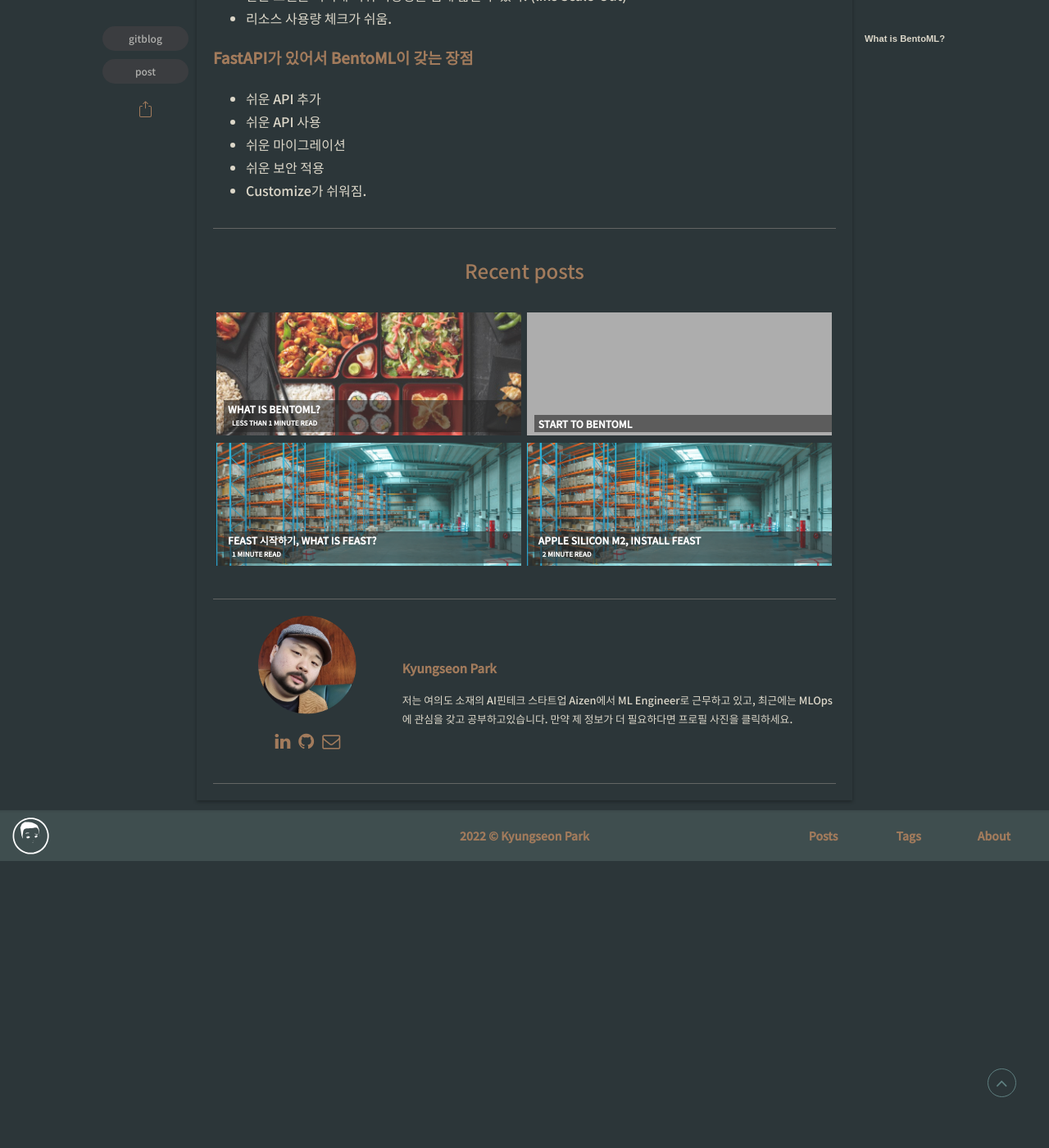
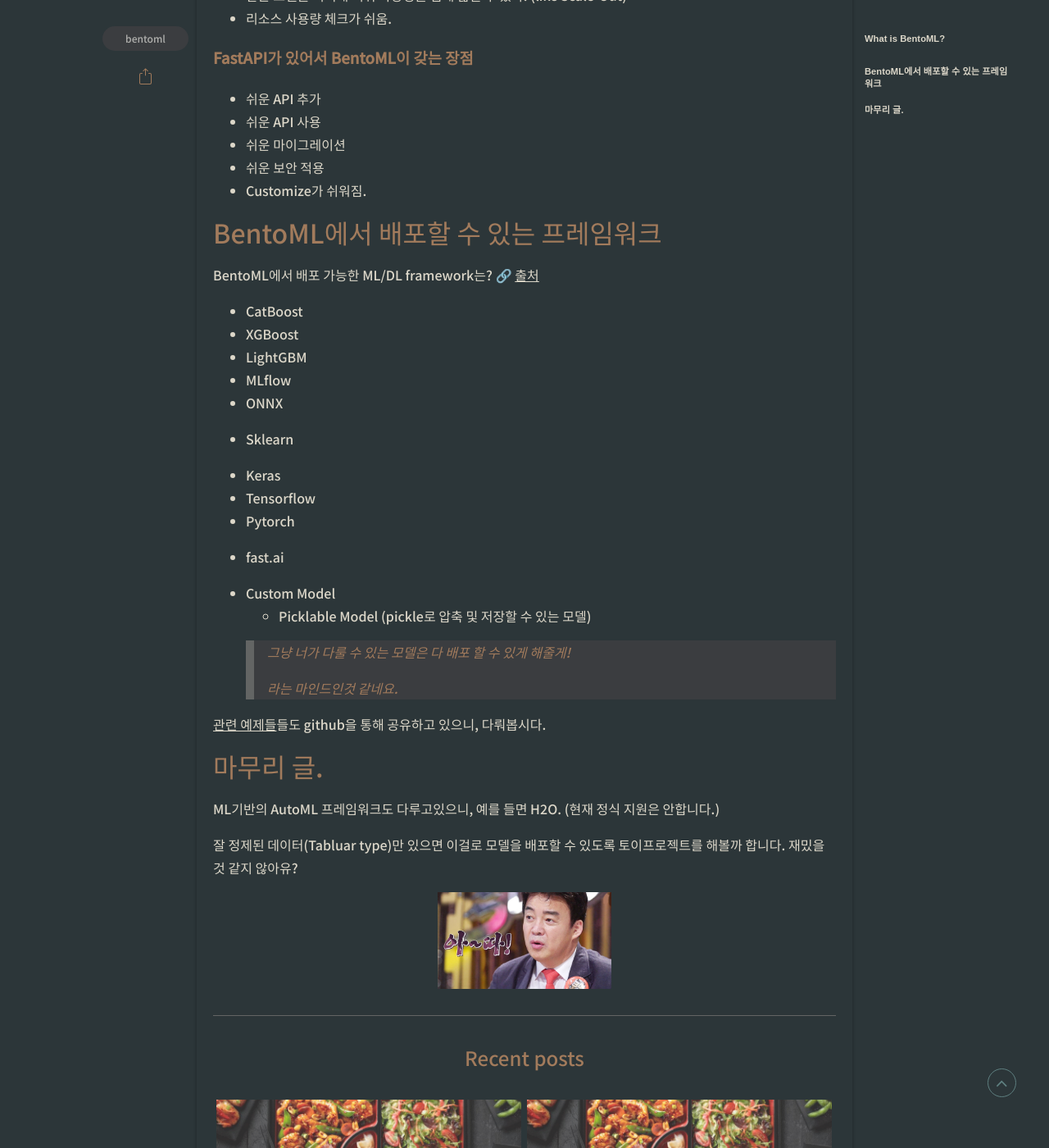
Before and after one commit to kyungseonpark/kyungseonpark.github.io, a Jekyll site: the page built from _posts/2022-08-09-what-is-bentoml.md, in a window 1280 px wide and 1400 px high, scrolled down 1753 px. Shown: the whole window at 82% size. Built offline with Jekyll 4.4.1, drawn with Linux system fonts in a browser that asks for light colours; comment, search, counter and statistics services are not loaded; before the commit the page ends 2803 px from its top, so only the background shows below that; some of the changed text lies outside the part shown; grey boxes are pictures that could not be loaded.

Commit message:
[post] start to bentoml: TBA

````diff
--- a/_posts/2022-08-01-how-to-blog-posting.markdown
+++ b/_posts/2022-08-01-how-to-blog-posting.markdown
@@ -6,7 +6,7 @@ title: GitBlog 포스팅 Tips
 date: 2022-08-01 12:29:12 -0600
 description: post git-Blog
 img: posts/cover/typing_man.jpg
-tags: [gitblog, post]
+tags: [gitblog]
 author: Kyungseon Park
 github: kyungseonpark
 toc: yes
--- a/_posts/2022-08-09-start-to-bentoml.md
+++ b/_posts/2022-08-09-start-to-bentoml.md
@@ -1,4 +1,32 @@
-## BentoML 설치
+---
+layout: post
+read_time: true
+show_date: true
+title: BentoML 예제로 다뤄보기.
+date: 2022-08-08 12:29:12 -0600
+description: BentoML tutorial
+img: posts/cover/bento.jpg
+tags: [bentoml]
+author: Kyungseon Park
+github: kyungseonpark
+toc: yes
+---
+
+# 이글의 목적
+
+🔗 https://docs.bentoml.org/en/latest/tutorial.html
+
+튜토리얼도 굉장히 쉽게 구성되어 있어서...이 글이 필요할까 싶어요.
+
+그래도 나도 정리할겸. 내가 다뤄본 경험도 넣을겸. 써볼까합니다.
+
+튜토리얼로도 충분히 이해가 될만한 수준이라면 보지마요 부끄러워요.
+
+sklearn에서 제공하는 <a href="https://scikit-learn.org/stable/modules/generated/sklearn.datasets.load_breast_cancer.html#sklearn.datasets.load_breast_cancer">breast_cancer</a>를 이용하여 Batch Prediction(여러 Row를 한방에 예측해줭.)을 제공하는 API를 만들어 볼거에요.
+
+
+
+# BentoML 설치
 
 2022년 8월 9일 기준 1.0.3 버전이 배포되어있습니다.
 
@@ -7,4 +35,34 @@ pip install --upgrade pip
 pip install bentoml
 ```
 
-로 설치해주세요.
+로 설치해봅시다.
+
+
+
+# 모델 학습하기
+
+xgboost로 심장병(Breast Cancer) 이진분류모델(Binary Classification Model) 생성하기
+
+```python
+# BentoML 가져와
+import bentoml
+
+from xgboost as xgb
+# Toy Dataset 가져와
+from sklearn import datasets
+
+# Breast Cancer 데이터셋 가져오기.
+breast_cancer = datasets.load_breast_cancer()
+X, y = breast_cancer.data, breast_cancer.target
+```
+
+```python
+# 학습된 xgb 모델 만들기.
+xgb_clf = xgb.DMatrix(X, label=y)
+param = {"max_depth": 3, "eta": 0.3, "objective": "multi:softprob", "num_class": 2}
+fitted_clf = xgb.train(param, xgb_clf)
+```
+
+
+
+TBA
--- a/_posts/2022-08-09-what-is-bentoml.md
+++ b/_posts/2022-08-09-what-is-bentoml.md
@@ -6,7 +6,7 @@ title: What is BentoML?
 date: 2022-08-08 12:29:12 -0600
 description: description about BentoML.
 img: posts/cover/bento.jpg
-tags: [gitblog, post]
+tags: [bentoml]
 author: Kyungseon Park
 github: kyungseonpark
 toc: yes
@@ -49,3 +49,40 @@ BentoML은 ML모델을 제공하기 위한 오픈소스 프레임워크입니다
 - 쉬운 마이그레이션
 - 쉬운 보안 적용
 - Customize가 쉬워짐.
+
+
+
+# BentoML에서 배포할 수 있는 프레임워크
+
+BentoML에서 배포 가능한 ML/DL framework는? 🔗 <a href="https://docs.bentoml.org/en/latest/frameworks/index.html">출처</a>
+
+- CatBoost
+- XGBoost
+- LightGBM
+- MLflow
+- ONNX
+- Sklearn
+
+- Keras
+- Tensorflow
+- Pytorch
+- fast.ai
+
+- Custom Model
+  - Picklable Model (pickle로 압축 및 저장할 수 있는 모델)
+
+> 그냥 너가 다룰 수 있는 모델은 다 배포 할 수 있게 해줄게!
+>
+> 라는 마인드인것 같네요.
+
+<a href="https://github.com/bentoml/BentoML/tree/main/examples">관련 예제들</a>들도 github을 통해 공유하고 있으니, 다뤄봅시다.
+
+
+
+# 마무리 글.
+
+ML기반의 AutoML 프레임워크도 다루고있으니, 예를 들면 H2O. (현재 정식 지원은 안합니다.)
+
+잘 정제된 데이터(Tabluar type)만 있으면 이걸로 모델을 배포할 수 있도록 토이프로젝트를 해볼까 합니다. 재밌을것 같지 않아유?
+
+<img src="../assets/img/posts/2022-08-09-what-is-bentoml/VD13652524_w640.jpg" alt="백종원의 3대 천왕 : 하니, 라면 먹방하며 깨알 같은 백종원 흉내 “재밌네” : SBS" style="zoom: 33%;" />
````
Also changed, not shown: assets/img/posts/2022-08-09-what-is-bentoml/VD13652524_w640.jpg (added).
